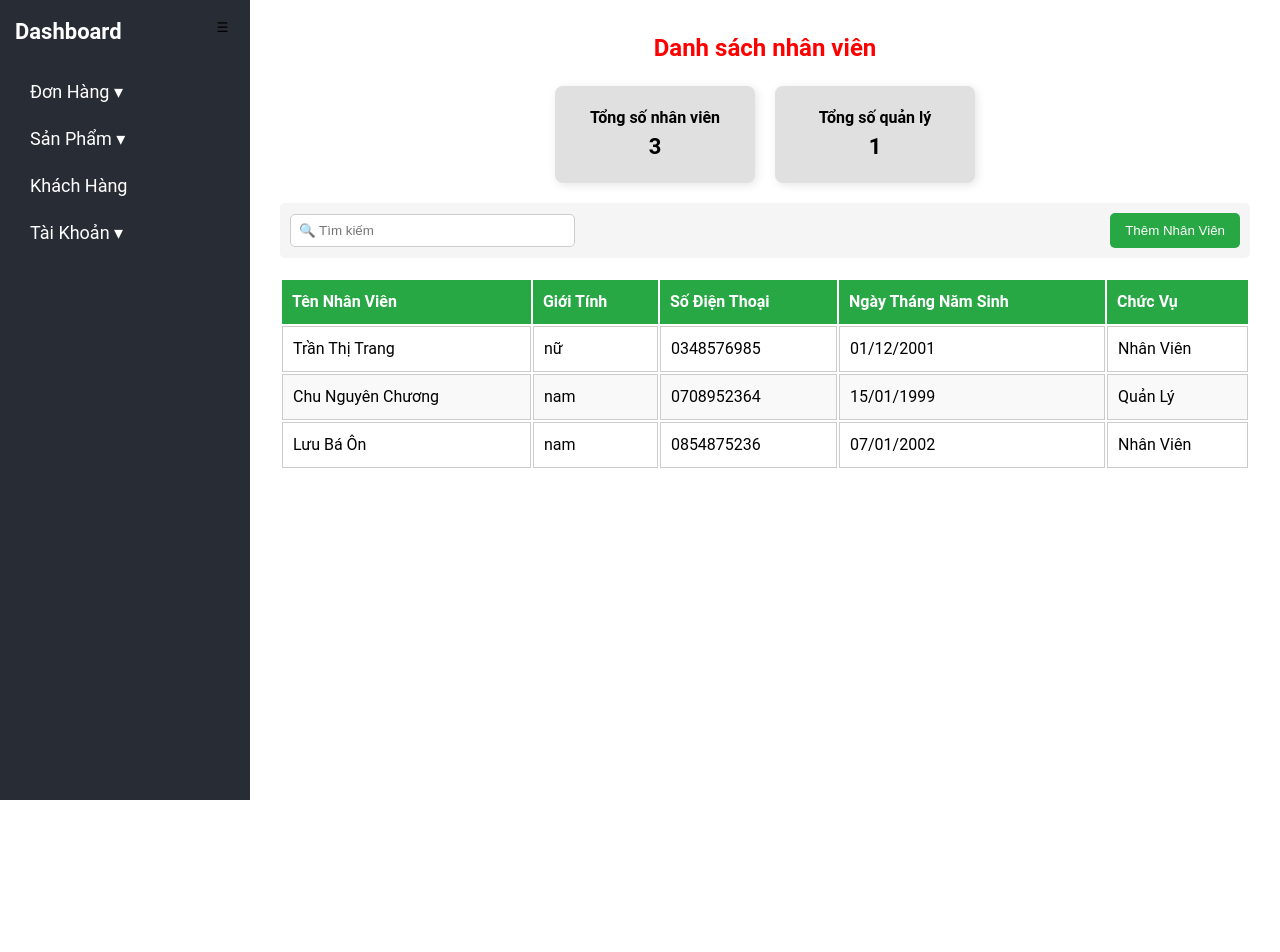
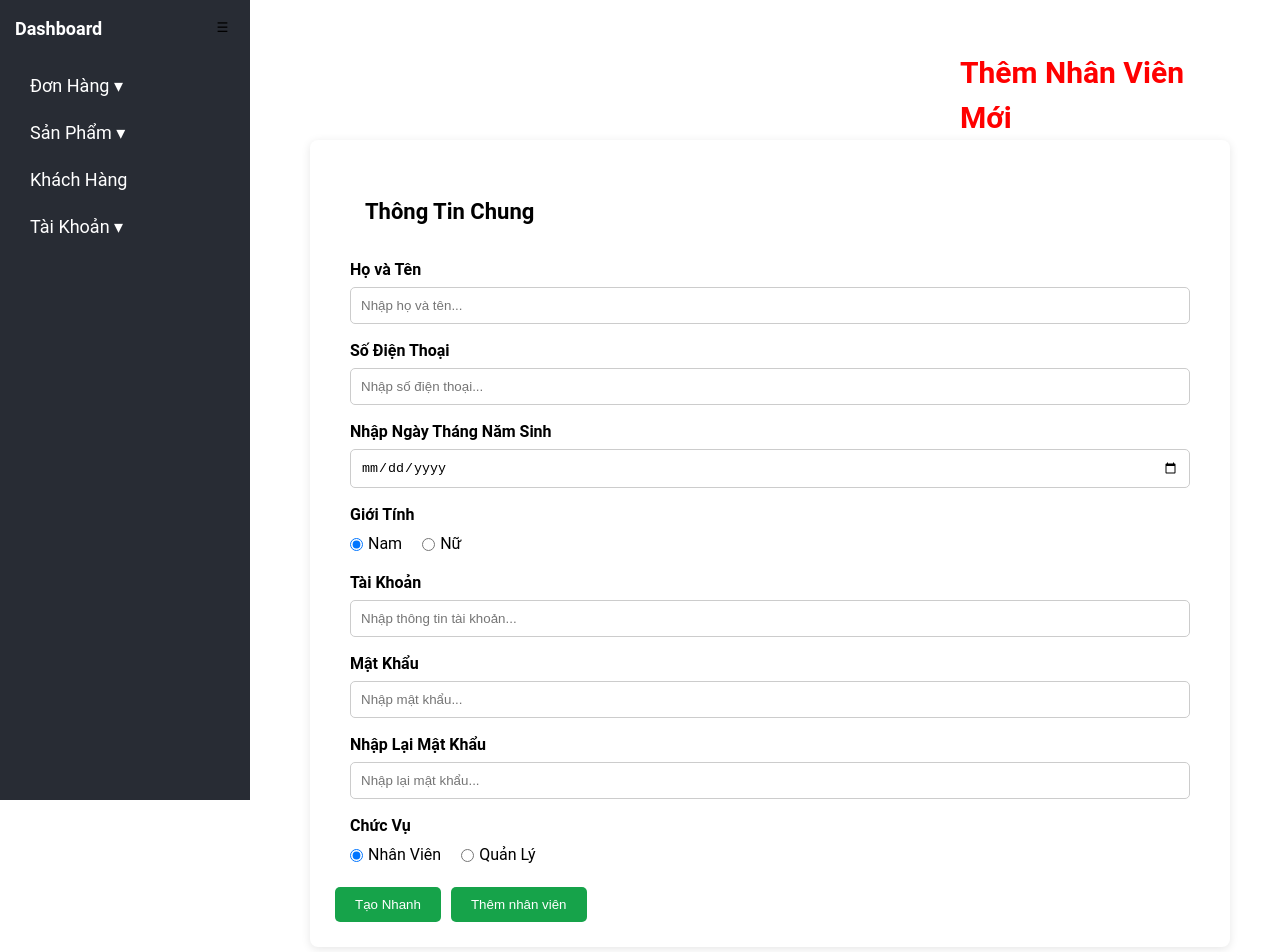
Before and after one commit to TranDucDaiPhat/ManageCoffeeShop, a React (Create React App) app in the folder manage-coffee-shop/: page / in a window 1280 px wide. Shown: the top 952 px of the page. Before the commit the page ends 820 px from the top, so only its background shows below. Built offline with nearby package versions, Linux system fonts and the light colour scheme.

Commit message:
man hinh them nhan vien

```diff
--- a/manage-coffee-shop/src/App.js
+++ b/manage-coffee-shop/src/App.js
@@ -1,7 +1,8 @@
 // import { Login, Order } from "./pages";
-import EmployeeList from "./pages/Employee";
+import EmployeeList from "./pages/Employee/EmployeeList";
 import "./GlobalStyles.css";
 import { BrowserRouter as Router, Routes, Route } from "react-router-dom";
+import EmployeeForm from "./pages/Employee/EmployeeForm";
 
 // test
 // const Home = () => <h1>🏠 Home Page</h1>;
@@ -15,7 +16,8 @@ function App() {
     <Router>
       <div style={{ padding: "10px" }}>
         <Routes>
-          <Route path="/" element={<EmployeeList />} />
+          <Route path="/" element={<EmployeeForm />} />
+          {/* <Route path="/" element={<EmployeeList />} /> */}
           {/* <Route path="/" element={<Login />} /> */}
           {/* <Route path="/home" element={<Home />} />
           <Route path="/tao-hoa-don" element={<Order />} />
--- /dev/null
+++ b/manage-coffee-shop/src/pages/Employee/EmployeeForm.js
@@ -0,0 +1,187 @@
+import { useState } from "react";
+import styles from "./EmployeeForm.module.css";
+import { Sidebar } from "../../components";
+
+const EmployeeForm = () => {
+  const [formData, setFormData] = useState({
+    fullName: "",
+    phoneNumber: "",
+    birthDate: "",
+    username: "",
+    password: "",
+    confirmPassword: "",
+    gender: "male",
+    role: "employee",
+  });
+
+  const handleChange = (e) => {
+    const { name, value } = e.target;
+    setFormData({ ...formData, [name]: value });
+  };
+
+  const handleSubmit = (e) => {
+    e.preventDefault();
+    console.log("Submitted Data:", formData);
+  };
+
+  return (
+    <div className="flex">
+      <div className={styles.sidebar}>
+        <Sidebar />
+      </div>
+
+      <div className={styles.container}>
+        <h1
+          style={{
+            color: "red",
+            fontSize: "30px",
+            fontWeight: "bold",
+            marginLeft: "650px",
+          }}
+        >
+          Thêm Nhân Viên Mới
+        </h1>
+
+        <form onSubmit={handleSubmit} className={styles.formContainer}>
+          <h2 className={styles.formTitle}>Thông Tin Chung</h2>
+
+          <div className={styles.inputGroup}>
+            <label className={styles.inputLabel}>Họ và Tên</label>
+            <input
+              type="text"
+              name="fullName"
+              placeholder="Nhập họ và tên..."
+              value={formData.fullName}
+              onChange={handleChange}
+              className={styles.inputField}
+            />
+          </div>
+
+          <div className={styles.inputGroup}>
+            <label className={styles.inputLabel}>Số Điện Thoại</label>
+            <input
+              type="text"
+              name="phoneNumber"
+              placeholder="Nhập số điện thoại..."
+              value={formData.phoneNumber}
+              onChange={handleChange}
+              className={styles.inputField}
+            />
+          </div>
+
+          <div className={styles.inputGroup}>
+            <label className={styles.inputLabel}>
+              Nhập Ngày Tháng Năm Sinh
+            </label>
+            <input
+              type="date"
+              name="birthDate"
+              value={formData.birthDate}
+              onChange={handleChange}
+              className={styles.inputField}
+            />
+          </div>
+
+          <div className={styles.inputGroup}>
+            <label className={styles.inputLabel}>Giới Tính</label>
+            <div className={styles.radioGroup}>
+              <label>
+                <input
+                  type="radio"
+                  name="gender"
+                  value="male"
+                  checked={formData.gender === "male"}
+                  onChange={handleChange}
+                />
+                Nam
+              </label>
+              <label>
+                <input
+                  type="radio"
+                  name="gender"
+                  value="female"
+                  checked={formData.gender === "female"}
+                  onChange={handleChange}
+                />
+                Nữ
+              </label>
+            </div>
+          </div>
+
+          <div className={styles.inputGroup}>
+            <label className={styles.inputLabel}>Tài Khoản</label>
+            <input
+              type="text"
+              name="username"
+              placeholder="Nhập thông tin tài khoản..."
+              value={formData.username}
+              onChange={handleChange}
+              className={styles.inputField}
+            />
+          </div>
+
+          <div className={styles.inputGroup}>
+            <label className={styles.inputLabel}>Mật Khẩu</label>
+            <input
+              type="password"
+              name="password"
+              placeholder="Nhập mật khẩu..."
+              value={formData.password}
+              onChange={handleChange}
+              className={styles.inputField}
+            />
+          </div>
+
+          <div className={styles.inputGroup}>
+            <label className={styles.inputLabel}>Nhập Lại Mật Khẩu</label>
+            <input
+              type="password"
+              name="confirmPassword"
+              placeholder="Nhập lại mật khẩu..."
+              value={formData.confirmPassword}
+              onChange={handleChange}
+              className={styles.inputField}
+            />
+          </div>
+
+          <div className={styles.inputGroup}>
+            <label className={styles.inputLabel}>Chức Vụ</label>
+            <div className={styles.radioGroup}>
+              <label>
+                <input
+                  type="radio"
+                  name="role"
+                  value="employee"
+                  checked={formData.role === "employee"}
+                  onChange={handleChange}
+                />
+                Nhân Viên
+              </label>
+              <label>
+                <input
+                  type="radio"
+                  name="role"
+                  value="manager"
+                  checked={formData.role === "manager"}
+                  onChange={handleChange}
+                />
+                Quản Lý
+              </label>
+            </div>
+          </div>
+
+          <div className={styles.buttonGroup}>
+            <button type="submit" className={styles.button}>
+              Tạo Nhanh
+            </button>
+            <button type="submit" className={styles.button}>
+              Thêm nhân viên
+            </button>
+          </div>
+        </form>
+      </div>
+    </div>
+  );
+};
+
+export default EmployeeForm;
--- /dev/null
+++ b/manage-coffee-shop/src/pages/Employee/EmployeeForm.module.css
@@ -0,0 +1,101 @@
+.sidebar {
+    width: 250px;
+    height: 100vh;
+    background: #16a34a;
+    color: white;
+    padding: 20px;
+    position: fixed;
+    left: 0;
+    top: 0;
+    overflow-y: auto;
+}
+
+.sidebar h2 {
+    font-size: 18px;
+    font-weight: bold;
+    margin-bottom: 20px;
+}
+
+.menuList {
+    list-style: none;
+    padding: 0;
+}
+
+.menuItem {
+    font-weight: 600;
+    margin-bottom: 10px;
+    cursor: pointer;
+}
+
+/* Main Content */
+.container {
+    margin-left: 260px;
+    padding: 40px;
+    width: calc(100% - 260px);
+}
+
+.formContainer {
+    background: white;
+    padding: 25px;
+    border-radius: 8px;
+    box-shadow: 0 2px 10px rgba(0, 0, 0, 0.1);
+}
+
+.formTitle {
+    font-size: 22px;
+    font-weight: bold;
+    margin-bottom: 20px;
+    padding: 10px;
+    margin: 20px;
+}
+
+.inputGroup {
+    margin-bottom: 15px;
+    margin: 15px;
+    display: flex;
+    flex-direction: column;
+}
+
+.inputLabel {
+    font-weight: bold;
+    margin-bottom: 5px;
+}
+
+.inputField {
+    width: 100%;
+    padding: 10px;
+    border: 1px solid #ccc;
+    border-radius: 5px;
+}
+
+.radioGroup {
+    display: flex;
+    gap: 20px;
+    align-items: center;
+}
+
+.radioGroup label {
+    display: flex;
+    align-items: center;
+    gap: 5px;
+}
+
+.buttonGroup {
+    display: flex;
+    gap: 10px;
+    margin-top: 20px;
+}
+
+.button {
+    background-color: #16a34a;
+    color: white;
+    padding: 10px 20px;
+    border: none;
+    border-radius: 5px;
+    cursor: pointer;
+    transition: background 0.3s;
+}
+
+.button:hover {
+    background-color: #15803d;
+}
--- a/manage-coffee-shop/src/pages/Employee/index.js
+++ b/manage-coffee-shop/src/pages/Employee/EmployeeList.js
@@ -1,5 +1,5 @@
 import React, { useState, useEffect } from "react";
-import "./EmployeeList.css";
+import "./EmployeeList.module.css";
 import Sidebar from "../../components/SideBar";
 const EmployeeList = () => {
   const [employees, setEmployees] = useState([]);
@@ -40,11 +40,9 @@ const EmployeeList = () => {
     <div className="container">
       <Sidebar />
 
-      {/* Main Content */}
       <div className="content">
         <h2 className="title">Danh sách nhân viên</h2>
 
-        {/* Thống kê nhân viên */}
         <div className="stats-container">
           <div className="stats-box">
             <p className="stats-title">Tổng số nhân viên</p>
@@ -58,7 +56,6 @@ const EmployeeList = () => {
           </div>
         </div>
 
-        {/* Ô tìm kiếm và nút thêm nhân viên */}
         <div className="search-container">
           <input
             type="text"
@@ -70,7 +67,6 @@ const EmployeeList = () => {
           <button className="add-button">Thêm Nhân Viên</button>
         </div>
 
-        {/* Danh sách nhân viên */}
         <table className="employee-table">
           <thead>
             <tr>
```
Also changed, not shown: manage-coffee-shop/src/pages/Employee/EmployeeList.module.css (renamed from manage-coffee-shop/src/pages/Employee/EmployeeList.css).
